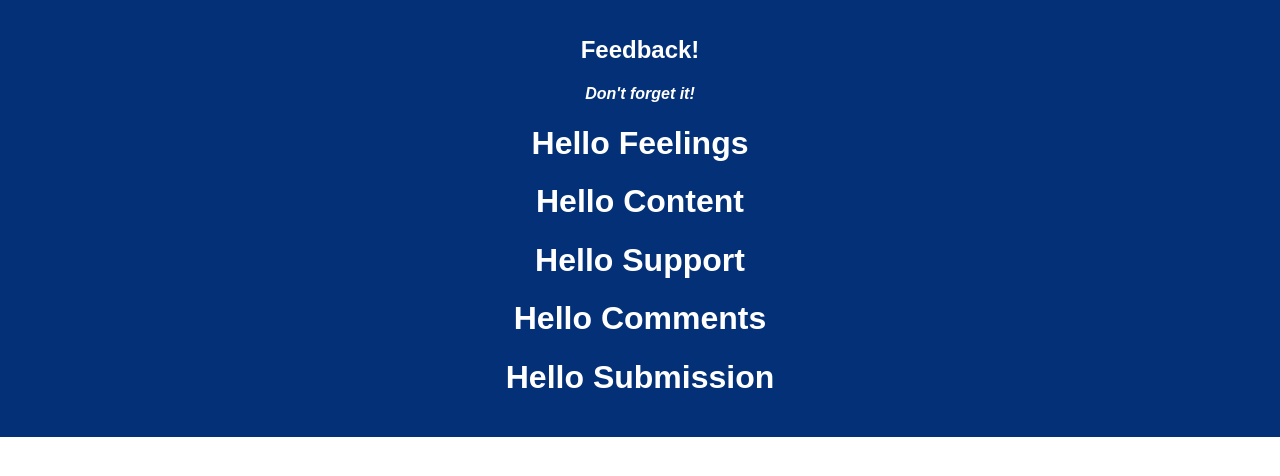
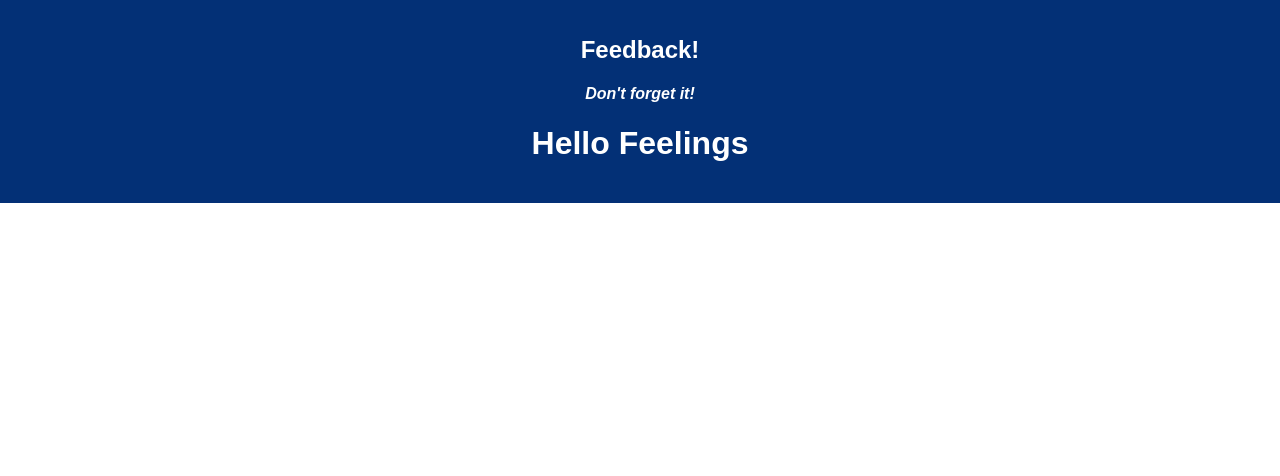
Before and after one commit to gvorvik/weekend-7-project, a React (Create React App) app: page / in a window 1280 px wide. Shown: the top 476 px of the page. Built offline with nearby package versions, Linux system fonts and the light colour scheme.

Commit message:
route to each page

```diff
--- a/src/components/App/App.js
+++ b/src/components/App/App.js
@@ -1,6 +1,6 @@
 import React, { Component } from 'react';
 import axios from 'axios';
-import {connect} from 'react-redux';
+import { connect } from 'react-redux';
 import { BrowserRouter as Router, Route } from 'react-router-dom';
 import './App.css';
 
@@ -16,18 +16,20 @@ import Submission from '../submission/submission';
 class App extends Component {
   render() {
     return (
+      <Router>
         <div className="App">
           <header className="App-header">
             <h1 className="App-title">Feedback!</h1>
             <h4><i>Don't forget it!</i></h4>
-          <Feeling />
-          <Content />
-          <Support />
-          <Comments />
-          <Submission />
+            <Route exact path='/' component={Feeling} />
+            <Route exact path='/content' component={Content} />
+            <Route exact path='/support' component={Support} />
+            <Route exact path='/comments' component={Comments} />
+            <Route exact path='/submission' component={Submission} />
           </header>
-        <br/>
+          <br />
         </div>
+      </Router>
     );
   }
 }
```
Lines whose indentation alone changed are shown as unchanged.
